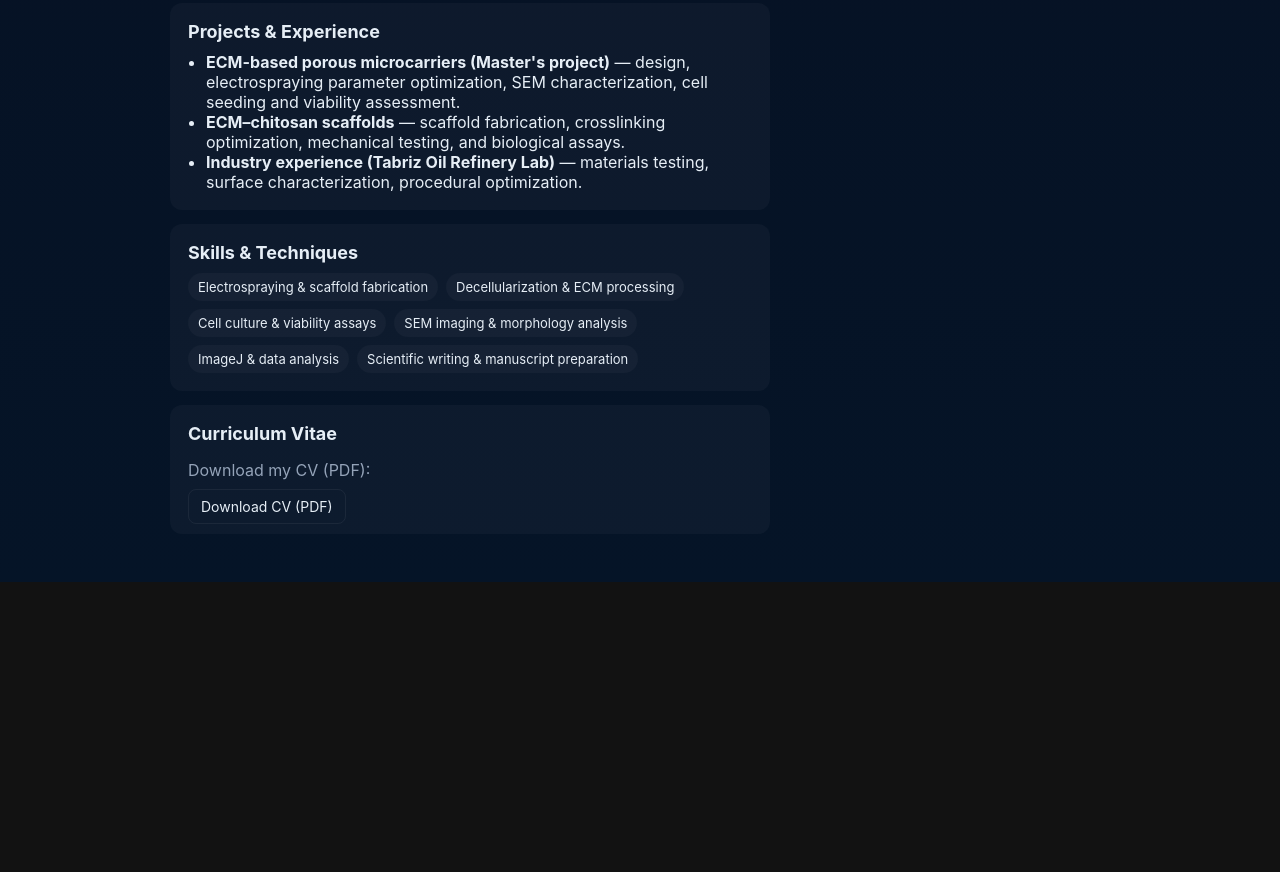
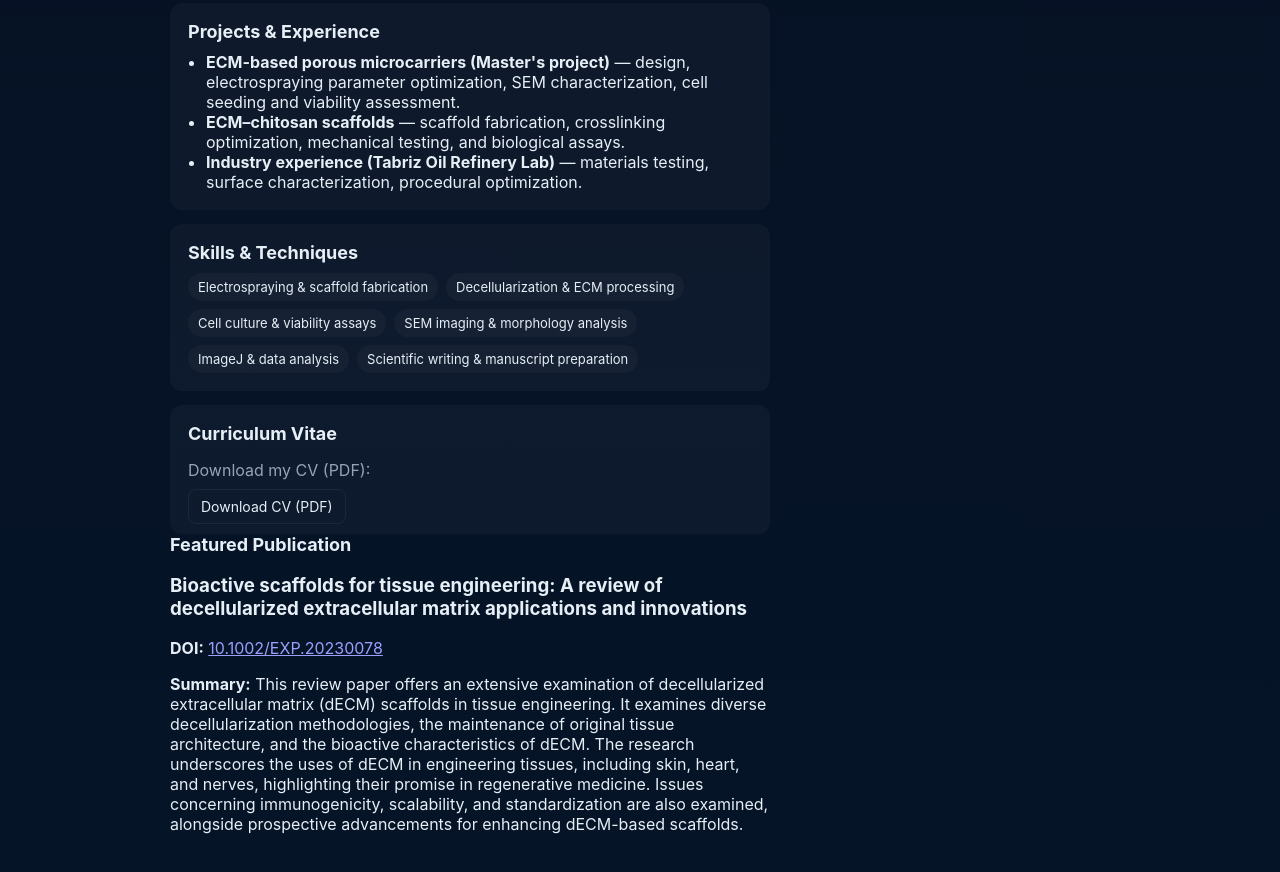
Before and after one commit to SasanGhanbari/SasanGhanbari.github.io, a plain HTML site: page index.html in a window 1280 px wide. Shown: the part 875-1747 px from the top of the page. Before the commit the page ends 1457 px from the top, so only its background shows below. Drawn offline with Linux system fonts and the light colour scheme.

Commit message:
Update index.html

```diff
--- a/index.html
+++ b/index.html
@@ -111,6 +111,16 @@
           <!-- REPLACE: upload your CV file to the repo and set the correct filename -->
           <a class="btn" href="Sasan_Ghanbari_CV.pdf" download>Download CV (PDF)</a>
         </section>
+        <section id="publication">
+  <h2>Featured Publication</h2>
+
+  <div class="publication">
+    <h3>Bioactive scaffolds for tissue engineering: A review of decellularized extracellular matrix applications and innovations</h3>
+    <p><strong>DOI:</strong> <a href="https://doi.org/10.1002/EXP.20230078" target="_blank">10.1002/EXP.20230078</a></p>
+    <p><strong>Summary:</strong> This review paper offers an extensive examination of decellularized extracellular matrix (dECM) scaffolds in tissue engineering. It examines diverse decellularization methodologies, the maintenance of original tissue architecture, and the bioactive characteristics of dECM. The research underscores the uses of dECM in engineering tissues, including skin, heart, and nerves, highlighting their promise in regenerative medicine. Issues concerning immunogenicity, scalability, and standardization are also examined, alongside prospective advancements for enhancing dECM-based scaffolds.</p>
+  </div>
+</section>
+
       </main>
       <aside>
         <div class="card">
```
